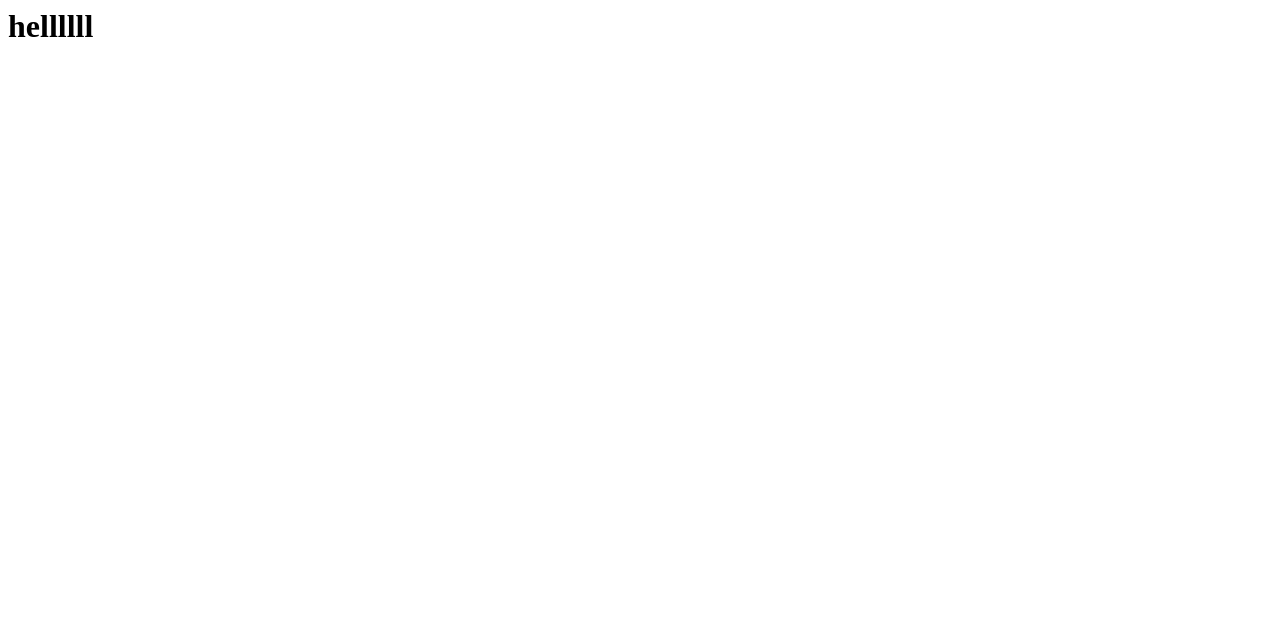
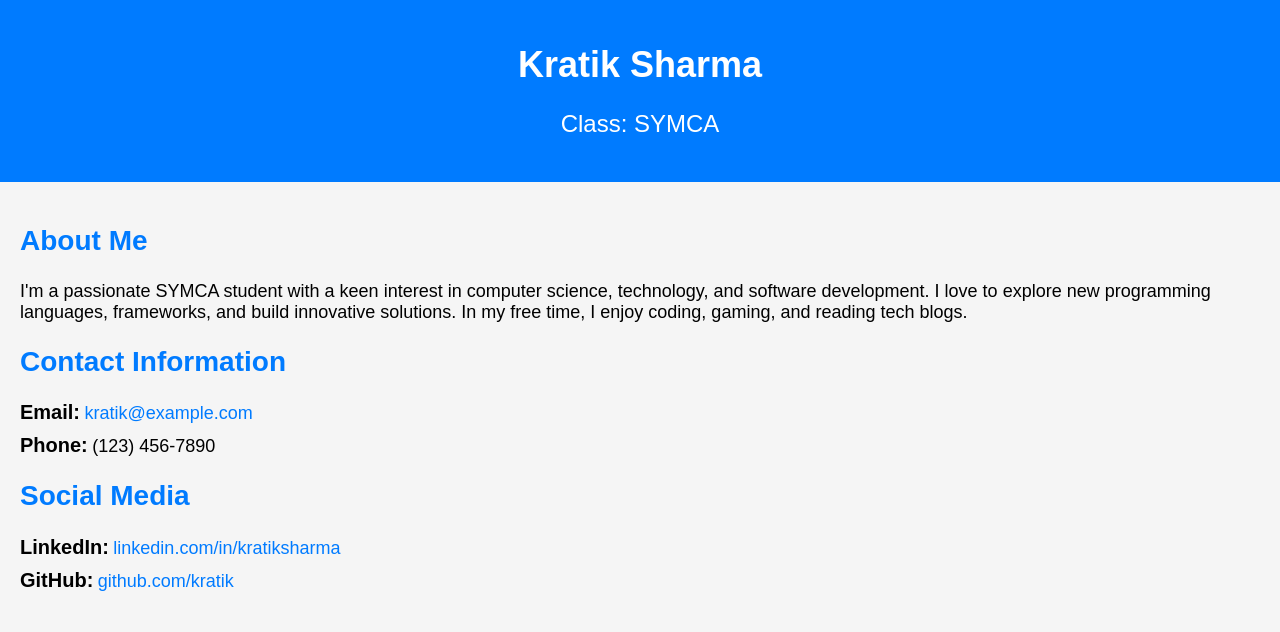
Before and after one commit to KratikSharma8/hotstar, a website: page public/index.html in a window 1280 px wide. Drawn offline with Linux system fonts and the light colour scheme.

Commit message:
jenkins2

```diff
--- a/public/index.html
+++ b/public/index.html
@@ -1 +1,34 @@
-<h1>hellllll</h1>
+<!DOCTYPE html>
+<html>
+<head>
+    <title>Kratik Sharma - SYMCA</title>
+</head>
+<body style="font-family: Arial, sans-serif; background-color: #f5f5f5; margin: 0; padding: 0;">
+    <div style="background-color: #007bff; color: #fff; text-align: center; padding: 20px;">
+        <h1 style="font-size: 36px;">Kratik Sharma</h1>
+        <p style="font-size: 24px;">Class: SYMCA</p>
+    </div>
+    <div style="padding: 20px;">
+        <h2 style="font-size: 28px; color: #007bff;">About Me</h2>
+        <p style="font-size: 18px;">I'm a passionate SYMCA student with a keen interest in computer science, technology, and software development. I love to explore new programming languages, frameworks, and build innovative solutions. In my free time, I enjoy coding, gaming, and reading tech blogs.</p>
+        <h2 style="font-size: 28px; color: #007bff;">Contact Information</h2>
+        <ul style="list-style: none; padding: 0;">
+            <li style="margin-bottom: 10px;">
+                <strong style="font-size: 20px;">Email:</strong> <a href="mailto:kratik@example.com" style="font-size: 18px; color: #007bff; text-decoration: none;">kratik@example.com</a>
+            </li>
+            <li style="margin-bottom: 10px;">
+                <strong style="font-size: 20px;">Phone:</strong> <span style="font-size: 18px;">(123) 456-7890</span>
+            </li>
+        </ul>
+        <h2 style="font-size: 28px; color: #007bff;">Social Media</h2>
+        <ul style="list-style: none; padding: 0;">
+            <li style="margin-bottom: 10px;">
+                <strong style="font-size: 20px;">LinkedIn:</strong> <a href="https://www.linkedin.com/in/kratiksharma" style="font-size: 18px; color: #007bff; text-decoration: none;" target="_blank">linkedin.com/in/kratiksharma</a>
+            </li>
+            <li style="margin-bottom: 10px;">
+                <strong style="font-size: 20px;">GitHub:</strong> <a href="https://github.com/kratik" style="font-size: 18px; color: #007bff; text-decoration: none;" target="_blank">github.com/kratik</a>
+            </li>
+        </ul>
+    </div>
+</body>
+</html>
```
